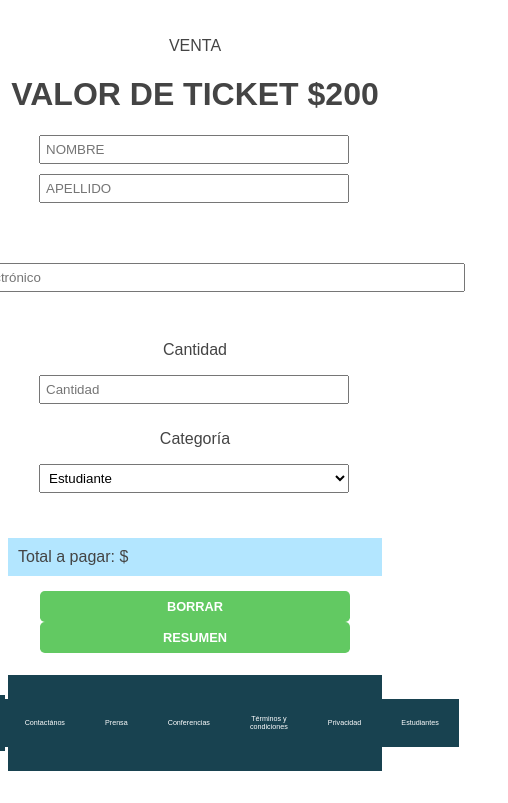
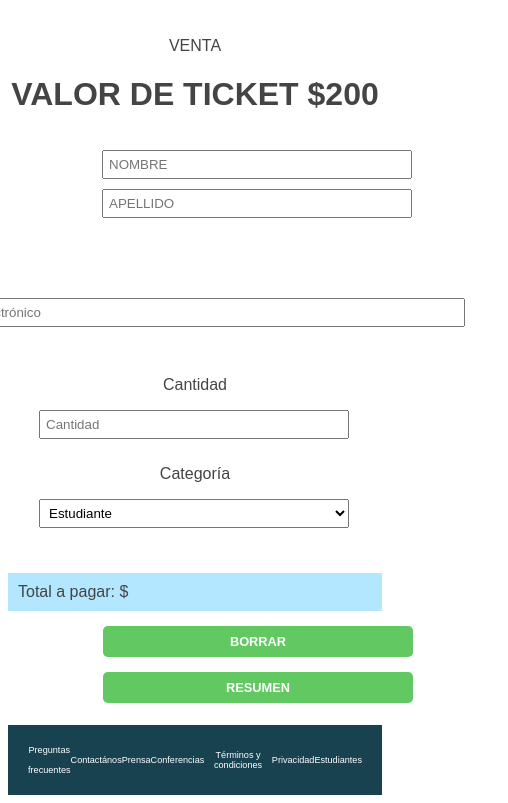
Before and after one commit to leanfed/Js-TP, a plain HTML site: page index.html in a window 390 px wide. Shown: the part 939-1742 px from the top of the page, 508 px wide, since content can reach past the window. Before the commit the page ends 1718 px from the top, so only its background shows below. Drawn offline with Linux system fonts and the light colour scheme.

Commit message:
Correcciones2

```diff
--- a/index.html
+++ b/index.html
@@ -47,18 +47,19 @@
         <option value="Junior">Junior</option>
         </select><br></div></div>
         <div class="total">Total a pagar: $</div>
-        </div><div class="form1">
+        </div>
+        <div class="form1">
         <input type="button" value="Borrar" style="width: 310px;">
-        <input type="button" value="Resumen" style="width: 310px;">
+        <div class="separar"><input type="button" value="Resumen" style="width: 310px;"></div>
         </div>
         <div class="footer">
-        <p class="footer"><a>Preguntas <br> frecuentes</a></p>
-        <p class="footer"><a>Contactános</a></p>
-        <p class="footer"><a>Prensa</a></p>
-        <p class="footer"><a>Conferencias</a></p>
-        <p class="footer"><a>Términos y condiciones</a></p>
-        <p class="footer"><a>Privacidad</a></p>
-        <p class="footer"><a>Estudiantes</a></p>
+        <a>Preguntas <br> <br> frecuentes</a>
+        <a>Contactános</a>
+        <a>Prensa</a>
+        <a>Conferencias</a>
+        <a>Términos y condiciones</a>
+        <a>Privacidad</a>
+        <a>Estudiantes</a>
         </div>
         <script src="script.js"></script>
 </body>
--- a/style.css
+++ b/style.css
@@ -169,7 +169,7 @@ input[type="button"]:hover{
 	display:flex;
     flex-direction: row;
     align-items:center;
-	justify-content:center;
+	justify-content:space-between;
 	text-align:center;
     padding: 20px;
     margin: auto;
@@ -241,10 +241,9 @@ input[type="button"]:hover{
 	}
 	.footer{
 	display: flex;
-    align-items:center;
-	justify-content: center;
-	text-align:center;
-	font-size: 67%;
+	justify-content: space-between;
+	flex-direction:row;
+	font-size: 57%;
 	}
 	.mob{
 		width: 540px;
@@ -255,4 +254,16 @@ input[type="button"]:hover{
 		text-align:center;
 		justify-items: flex-start;
 	}
+	.form1{
+		width: 500px;
+		display:inline-flex;
+		flex-direction: column;
+		align-items:center;
+		justify-content:center;
+		text-align:center;
+
+	}
+	.separar{
+		padding-top: 15px;
+	}
   }
```
